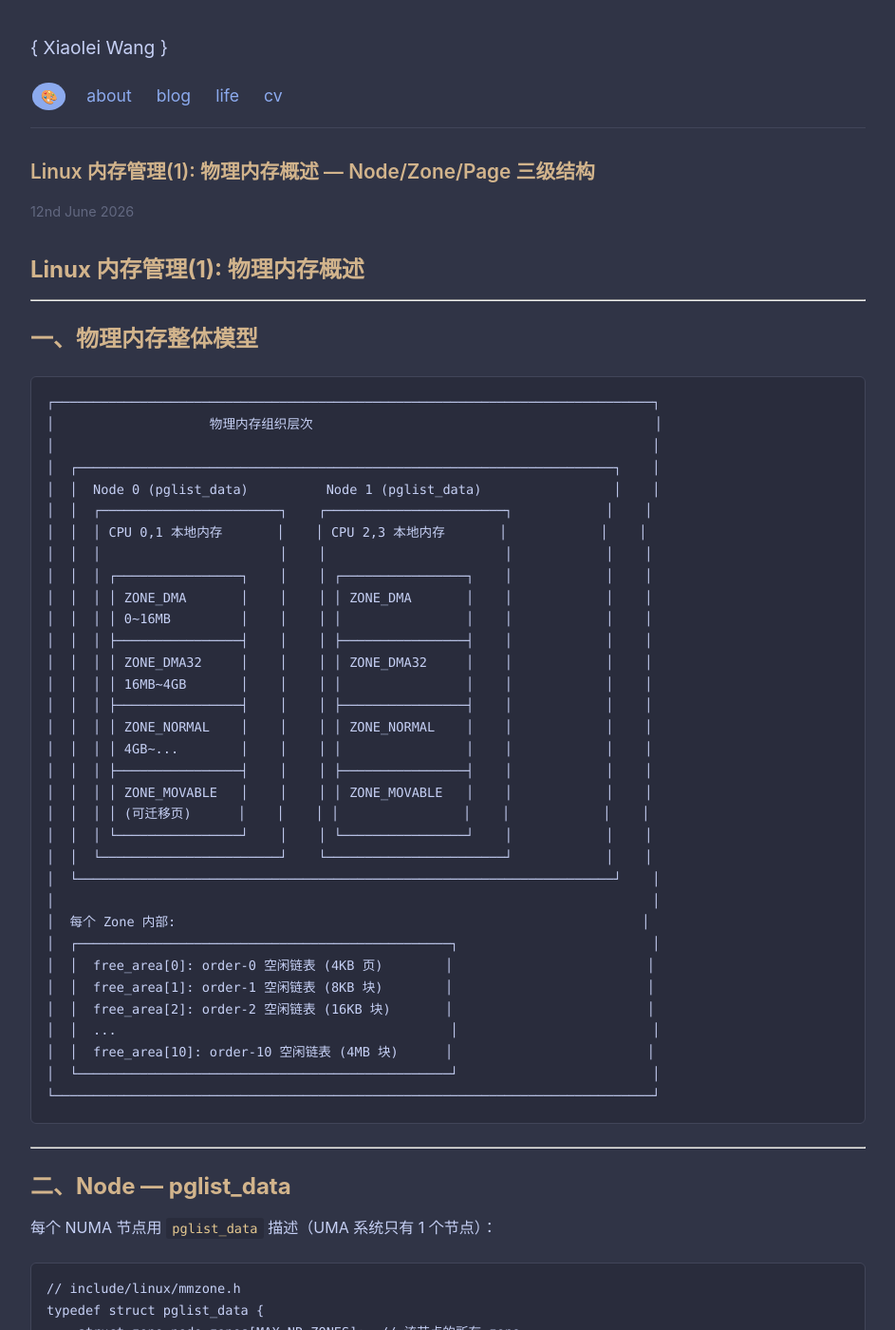
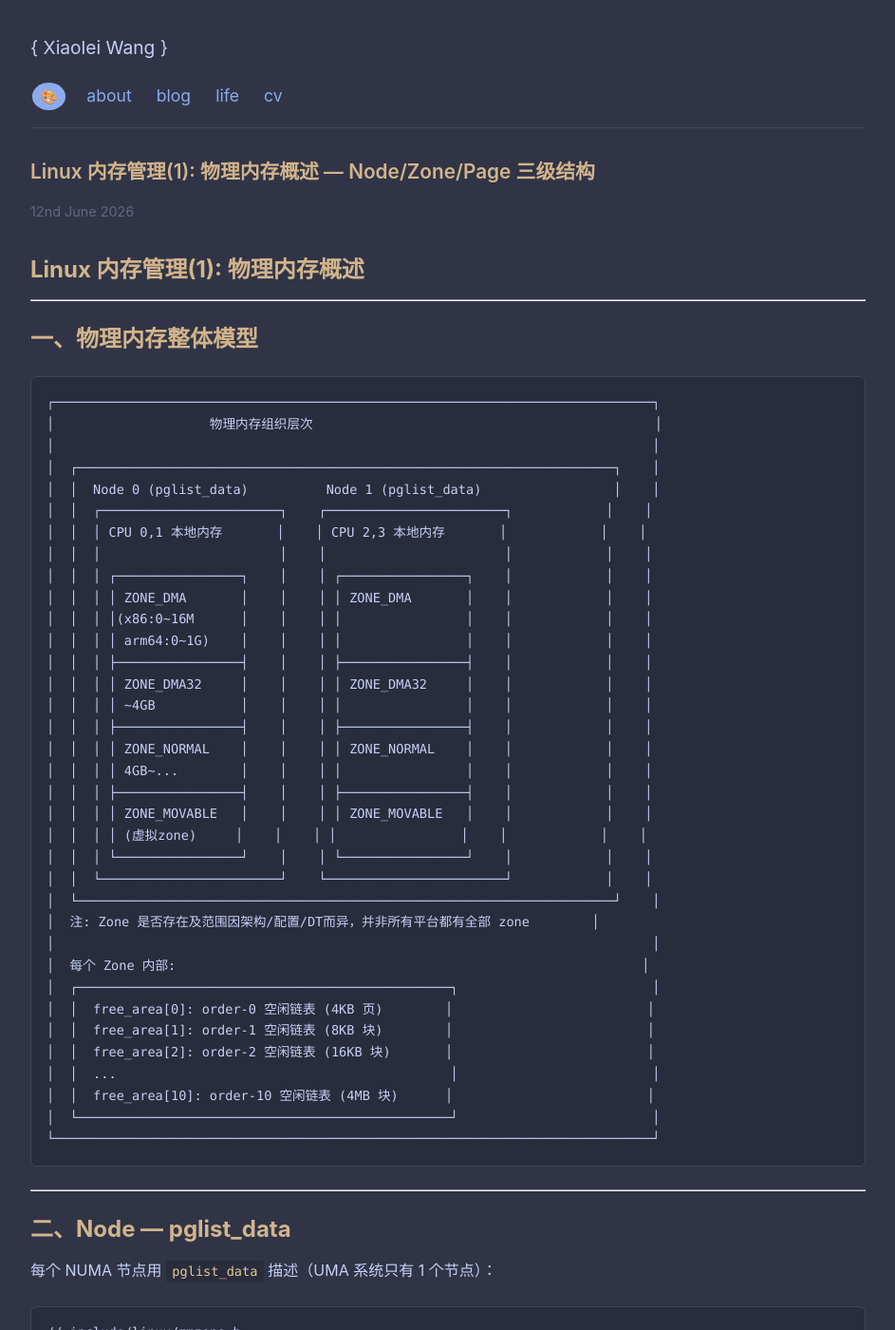
Before and after one commit to wangxiaolei12/wangxiaolei12.github.io, a Jekyll site: the page built from _posts/memory-subsystem/2026-06-12-physical-memory-overview.md, in a window 1280 px wide and 1400 px high. Shown: the whole window at 95% size, without its empty margins (168-1111 px from the left). Built offline with Jekyll 4.4.1, drawn with Linux system fonts in a browser that asks for light colours; some of the changed text lies outside the part shown.

Commit message:
Fix physical memory: distinguish zone layout per architecture (x86_64/ARM64)

````diff
--- a/_posts/memory-subsystem/2026-06-12-physical-memory-overview.md
+++ b/_posts/memory-subsystem/2026-06-12-physical-memory-overview.md
@@ -22,19 +22,21 @@
 │  │  │                       │    │                       │            │    │
 │  │  │ ┌────────────────┐    │    │ ┌────────────────┐    │            │    │
 │  │  │ │ ZONE_DMA       │    │    │ │ ZONE_DMA       │    │            │    │
-│  │  │ │ 0~16MB         │    │    │ │                │    │            │    │
+│  │  │ │(x86:0~16M      │    │    │ │                │    │            │    │
+│  │  │ │ arm64:0~1G)    │    │    │ │                │    │            │    │
 │  │  │ ├────────────────┤    │    │ ├────────────────┤    │            │    │
 │  │  │ │ ZONE_DMA32     │    │    │ │ ZONE_DMA32     │    │            │    │
-│  │  │ │ 16MB~4GB       │    │    │ │                │    │            │    │
+│  │  │ │ ~4GB           │    │    │ │                │    │            │    │
 │  │  │ ├────────────────┤    │    │ ├────────────────┤    │            │    │
 │  │  │ │ ZONE_NORMAL    │    │    │ │ ZONE_NORMAL    │    │            │    │
 │  │  │ │ 4GB~...        │    │    │ │                │    │            │    │
 │  │  │ ├────────────────┤    │    │ ├────────────────┤    │            │    │
 │  │  │ │ ZONE_MOVABLE   │    │    │ │ ZONE_MOVABLE   │    │            │    │
-│  │  │ │ (可迁移页)      │    │    │ │                │    │            │    │
+│  │  │ │ (虚拟zone)     │    │    │ │                │    │            │    │
 │  │  │ └────────────────┘    │    │ └────────────────┘    │            │    │
 │  │  └───────────────────────┘    └───────────────────────┘            │    │
 │  └─────────────────────────────────────────────────────────────────────┘    │
+│  注: Zone 是否存在及范围因架构/配置/DT而异，并非所有平台都有全部 zone        │
 │                                                                             │
 │  每个 Zone 内部:                                                            │
 │  ┌────────────────────────────────────────────────┐                         │
@@ -76,16 +78,33 @@
 
 ## 三、Zone — 内存区域
 
-不同 zone 对应不同物理地址约束：
+不同 zone 对应不同物理地址约束（**因架构而异**）：
 
 ```c
 enum zone_type {
-    ZONE_DMA,       // ISA DMA: 0~16MB (x86)
-    ZONE_DMA32,     // 32-bit DMA: 0~4GB
-    ZONE_NORMAL,    // 正常可映射内存
-    ZONE_MOVABLE,   // 可迁移页(热插拔/CMA)
+    ZONE_DMA,       // 受限 DMA 设备可达范围
+                    //   x86_64: 0~16MB (ISA DMA 兼容)
+                    //   ARM64:  0~dma_phys_limit (来自 DT dma-ranges, 通常 0~1GB)
+                    //   某些 ARM64 配置可能不存在此 zone
+    ZONE_DMA32,     // 32-bit DMA 设备可达: 0~4GB
+    ZONE_NORMAL,    // 所有物理内存 (64-bit 无高端内存问题)
+    ZONE_MOVABLE,   // 可迁移页 (热插拔/CMA, 虚拟 zone)
     MAX_NR_ZONES
 };
+```
+
+**各架构 Zone 对比：**
+
+| 架构 | ZONE_DMA | ZONE_DMA32 | ZONE_NORMAL | 说明 |
+|------|----------|-----------|-------------|------|
+| x86_64 | 0~16MB | 16MB~4GB | 4GB+ | 三个都有，DMA 为 ISA 兼容 |
+| ARM64 (典型) | 0~1GB | 1GB~4GB | 4GB+ | DMA 上界由 dma-ranges 决定 |
+| ARM64 (无DMA zone) | 无 | 0~4GB | 4GB+ | CONFIG_ZONE_DMA=n |
+| 32-bit ARM | 0~16MB | 无 | 16MB~760MB | 还有 ZONE_HIGHMEM |
+
+```bash
+# 查看当前系统 zone 划分:
+cat /proc/zoneinfo | grep -E "Node|zone |spanned|present"
 ```
 
 ```c
````
